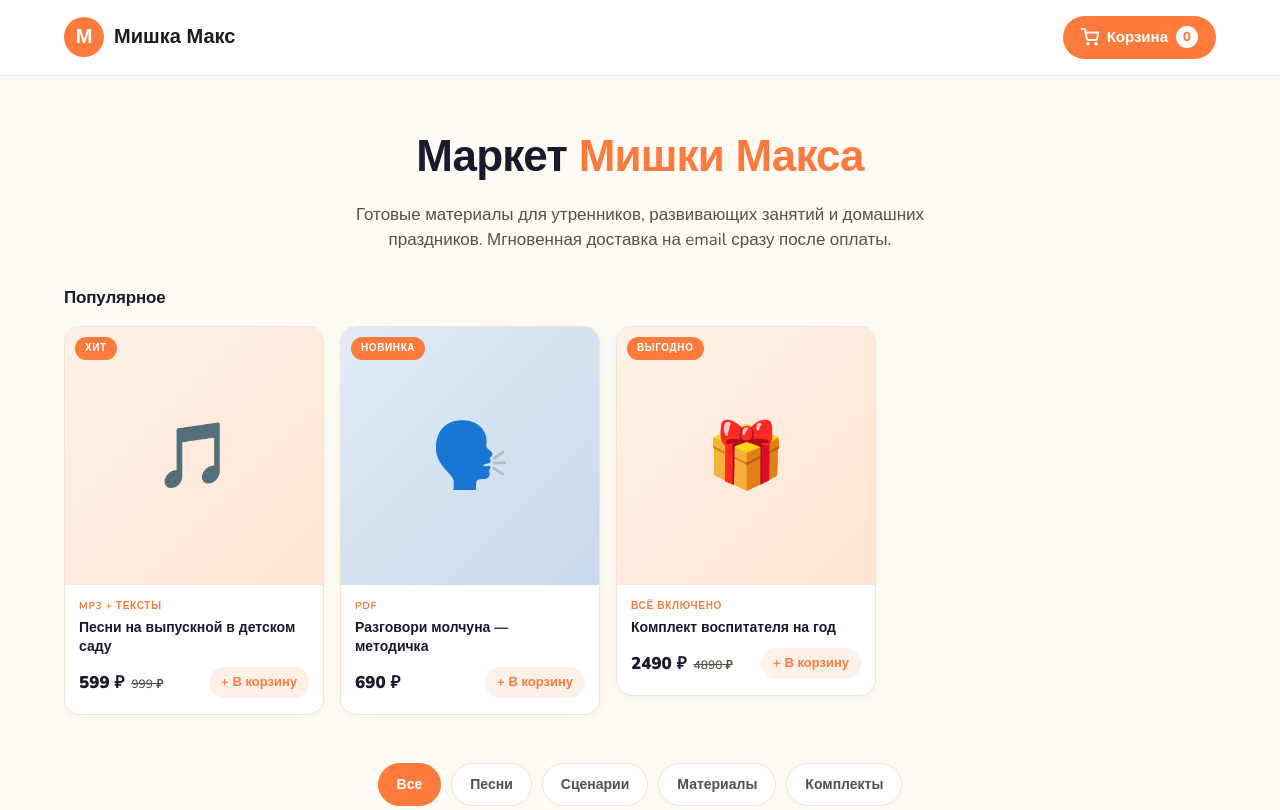
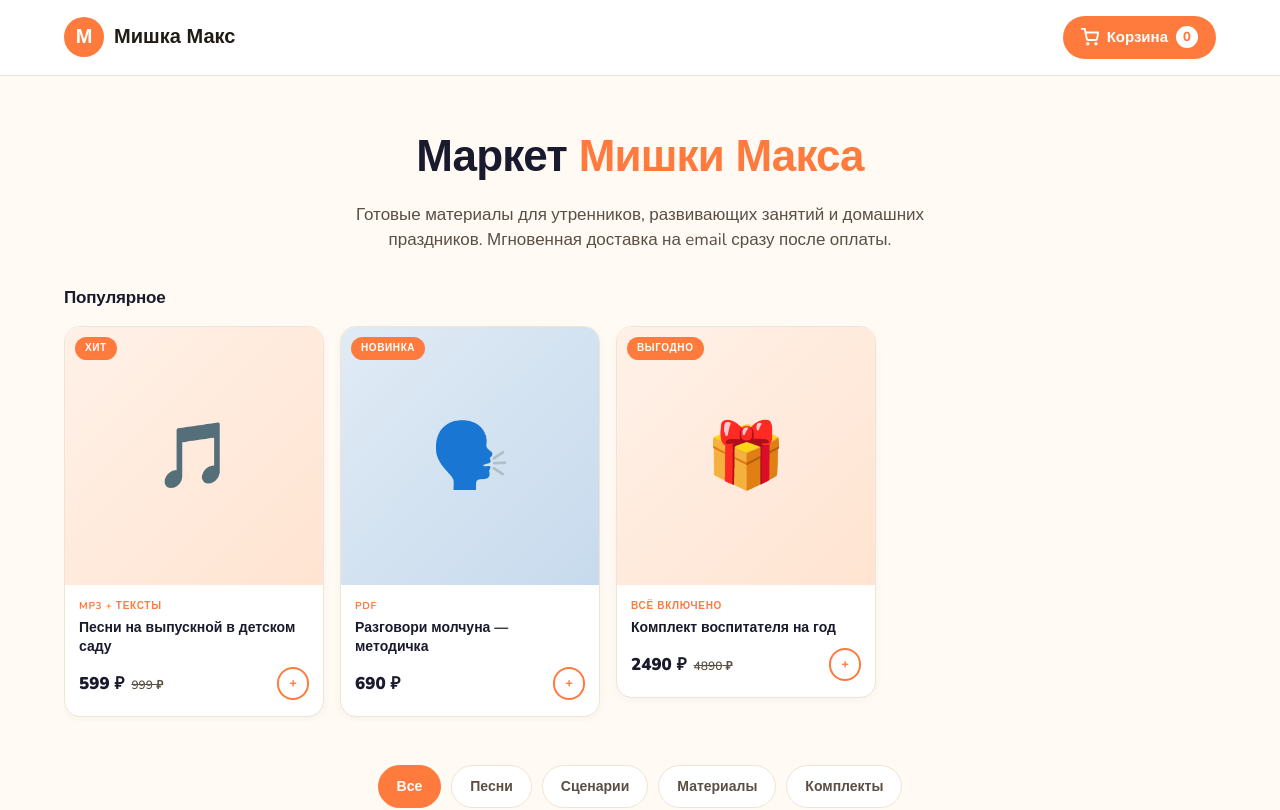
Before and after one commit to Ramzec88/mishka-max-market, a Next.js app: page / in a window 1280 px wide. Shown: the top 810 px of the page. Built offline with nearby package versions, Linux system fonts and the light colour scheme; no server answers; the database is empty.

Commit message:
Cart button: orange outline +, expands to В корзину on hover
https://claude.ai/code/session_01XVZ2bhhwYrEwnofRQZGXgy

```diff
--- a/components/ProductCard.tsx
+++ b/components/ProductCard.tsx
@@ -124,25 +124,28 @@ export default function ProductCard({ product, inCart, onAdd }: ProductCardProps
             onMouseLeave={() => setBtnHovered(false)}
             onClick={() => onAdd(product.id)}
             style={{
-              background: inCart ? 'var(--orange)' : (btnHovered ? 'var(--ink)' : 'var(--orange-light)'),
-              color: inCart || btnHovered ? '#fff' : 'var(--orange)',
-              border: 'none',
+              background: inCart ? 'var(--orange)' : 'transparent',
+              color: inCart ? '#fff' : 'var(--orange)',
+              border: `2px solid ${inCart ? 'var(--orange)' : 'var(--orange)'}`,
               borderRadius: 100,
-              padding: '6px 12px',
-              fontWeight: 700,
+              padding: '5px 10px',
+              fontWeight: 800,
               fontSize: 13,
               cursor: 'pointer',
               display: 'flex',
               alignItems: 'center',
-              gap: 4,
+              gap: btnHovered && !inCart ? 5 : 0,
               transition: 'all 0.18s',
               fontFamily: 'inherit',
               whiteSpace: 'nowrap',
               flexShrink: 0,
+              overflow: 'hidden',
+              maxWidth: btnHovered && !inCart ? 120 : 32,
             }}
           >
             <span>{inCart ? '✓' : '+'}</span>
-            <span>{inCart ? 'В корзине' : 'В корзину'}</span>
+            {(btnHovered && !inCart) && <span>В корзину</span>}
+            {inCart && <span>В корзине</span>}
           </button>
         </div>
       </div>
```
